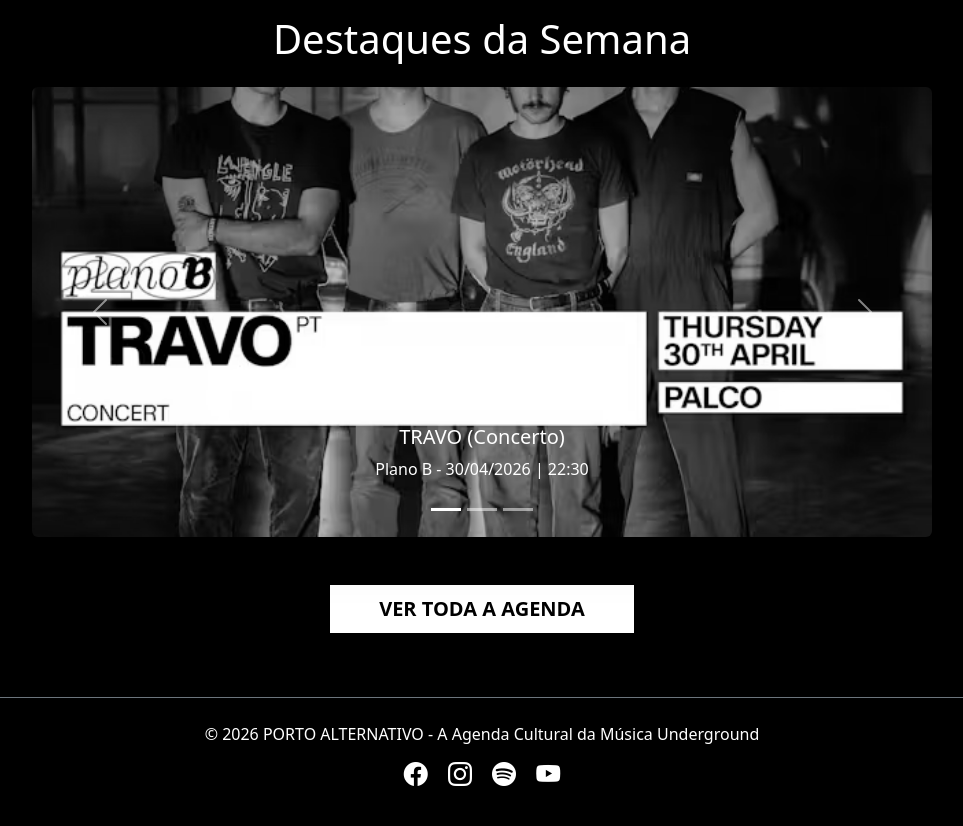
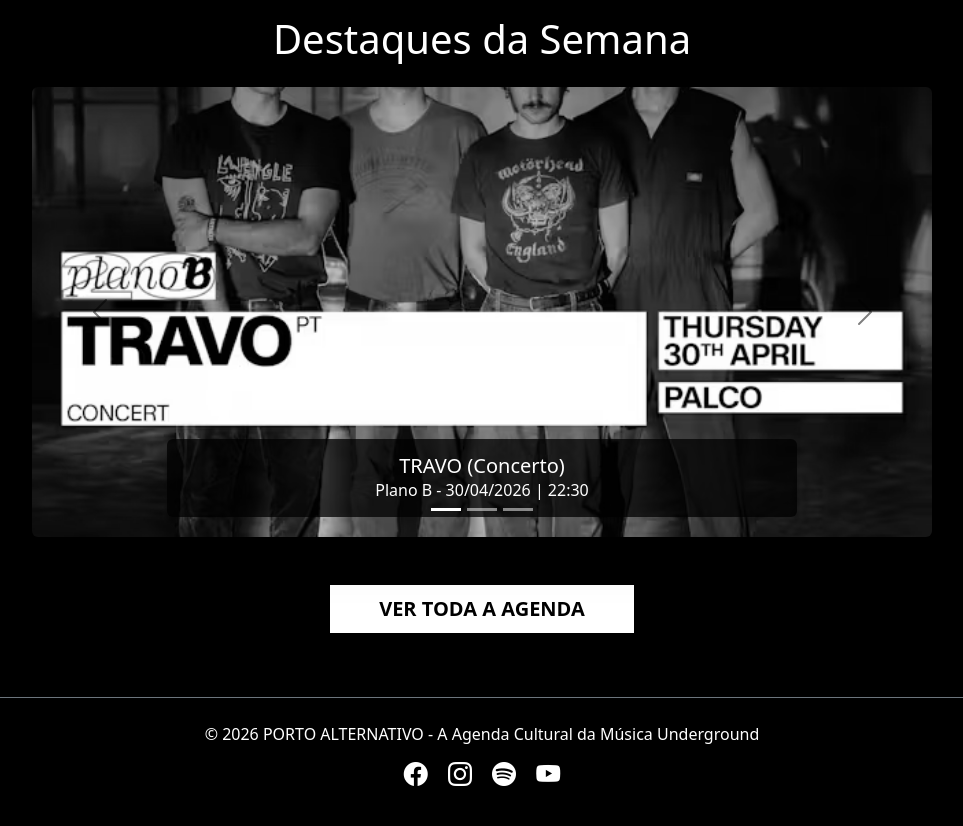
Before and after one commit to ritaamaralsilva/projeto-front-end-porto-alternativo, a PHP site: page /pages/index.html in a window 1280 px wide. Shown: the part 118-944 px from the top of the page, without its empty margins (158-1121 px from the left). Run offline with PHP 8.4, Linux system fonts and the light colour scheme.

Commit message:
apliquei fundo com shadow no contentor do carros sel do index.html e apliquei texto de cor branca para qualquer tema de cor

```diff
--- a/assets/style/style.css
+++ b/assets/style/style.css
@@ -6,7 +6,7 @@
     --text-main: #ffffff;
     --text-muted: #999999;
     --accent: #ffffff;
-    --border-color: #333333;
+    --border-color: #000000;
 }
 
 [data-theme="light"] {
@@ -16,7 +16,7 @@
     --text-main: #000000;
     --text-muted: #666666;
     --accent: #000000;
-    --border-color: #dee2e6;
+    --border-color: #ffffff;
 }
 
 /* --- APLICAÇÃO OBRIGATÓRIA --- */
@@ -167,6 +167,10 @@
     overflow: hidden;
 }
 
+.carousel-caption {
+    color: white;
+}
+
 .carousel-img-container img {
     height: 100%;
     width: 100%;
@@ -179,6 +183,29 @@
     .carousel-img-container {
         height: 250px;
     }
+}
+
+/* cores do carousel-caption (texto do carrossel) no index.html */
+
+/* Forçar legendas do carrossel sempre com estilo dark para legibilidade sobre as fotos */
+.carousel-caption {
+    background-color: rgba(0, 0, 0, 0.75) !important;
+    /* Fundo preto com 75% de opacidade */
+    padding: 15px;
+    bottom: 20px;
+}
+
+/* Forçar texto branco nas legendas em qualquer tema */
+.carousel-caption h5,
+.carousel-caption p {
+    color: #ffffff !important;
+    margin-bottom: 0;
+}
+
+/* Garante que os botões de anterior/próximo e indicadores continuam visíveis */
+.carousel-control-prev-icon,
+.carousel-control-next-icon {
+    filter: invert(1) grayscale(100%) brightness(200%);
 }
 
 /* imagens a cinza, que só mostram cor com o hover */
--- a/pages/index.html
+++ b/pages/index.html
@@ -74,7 +74,7 @@
         </nav>
     </header>
 
-    <main class="container shadow p-3 mb-5 rounded flex-grow-1">
+    <main class="container p-3 mb-5 rounded flex-grow-1">
         <h1 class="text-center mb-4">Destaques da Semana</h1>
 
         <!-- Carrossel de Eventos (Adaptado da Worten) -->
```
